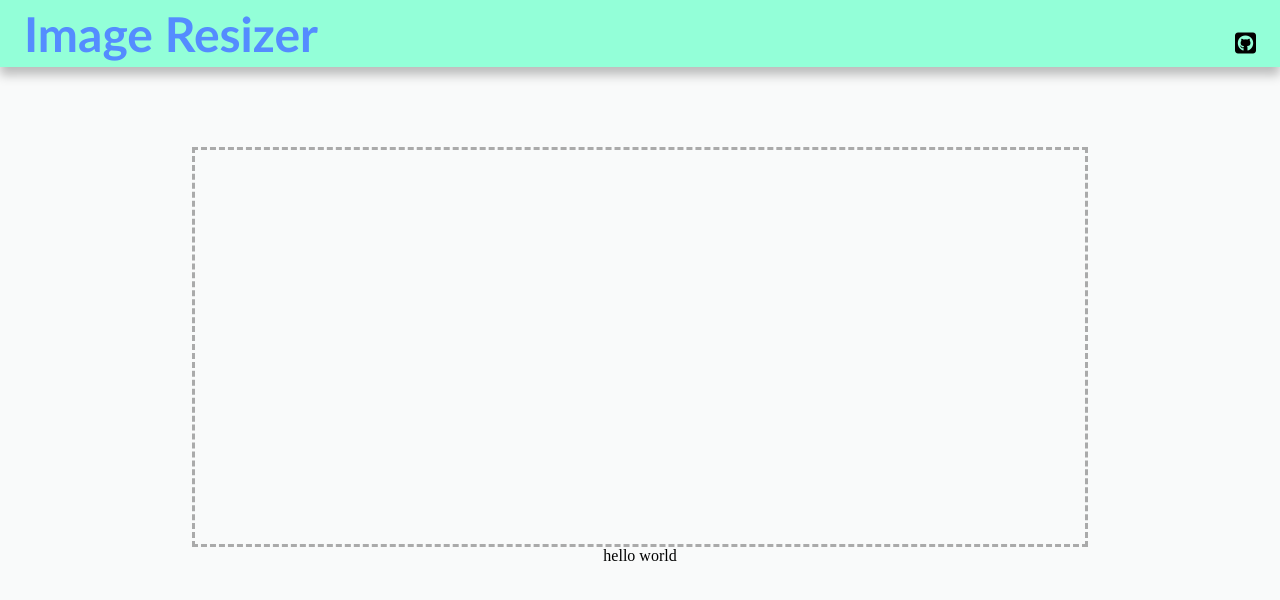
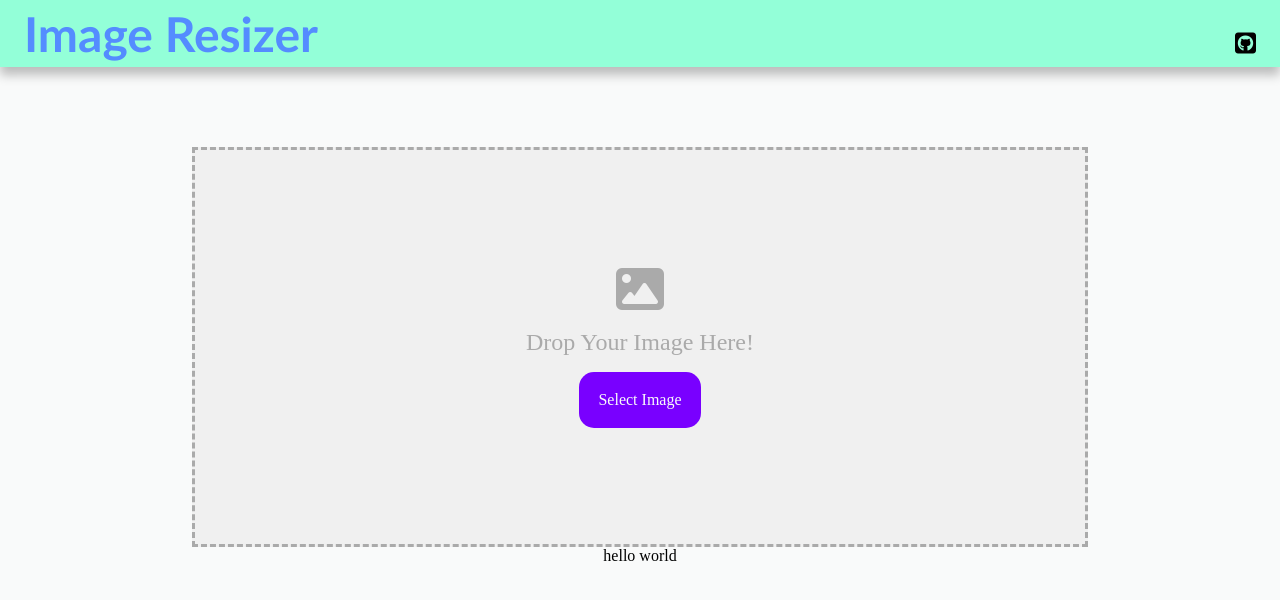
Before and after one commit to faseem619/ImageResizer, a React (Create React App) app in the folder front-end/: page / in a window 1280 px wide. Shown: the top 600 px of the page. Built offline with nearby package versions, Linux system fonts and the light colour scheme.

Commit message:
added more components to drag area

```diff
--- /dev/null
+++ b/front-end/src/CSS/button.css
@@ -0,0 +1,11 @@
+.button--select-file {
+  padding: 1.2em;
+  background-color: var(--font-color-accent);
+  color: var(--background-color-primary);
+  /* font-family: var(--font-primary); */
+  border-radius: 15px;
+}
+.button:hover {
+  cursor: pointer;
+  background-color: #582396;
+}
--- a/front-end/src/CSS/dragarea.css
+++ b/front-end/src/CSS/dragarea.css
@@ -8,4 +8,18 @@
   border: 3px dashed var(--border-color);
   width: 70%;
   height: 400px;
+  display: flex;
+  flex-direction: column;
+  justify-content: center;
+  align-items: center;
+  row-gap: 1em;
+  background-color: var(--background-color-accent);
 }
+.drag_area p {
+  color: var(--border-color);
+  font-size: var(--fs-p);
+}
+.drag_area i {
+  font-size: var(--fs-h1);
+  color: var(--border-color);
+}
--- a/front-end/src/CSS/navbar.css
+++ b/front-end/src/CSS/navbar.css
@@ -1,9 +1,4 @@
 .navbar {
-  --font-color-primary: #548cff;
-
-  --fs-h1: 3rem;
-  --fs-p: 1.5rem;
-
   background-color: var(--background-color-secondary);
   display: flex;
   justify-content: space-between;
--- a/front-end/src/Components/DragArea.js
+++ b/front-end/src/Components/DragArea.js
@@ -1,9 +1,14 @@
 import React from "react";
 import "../CSS/dragarea.css";
+import SelectButton from "./SelectButton";
 function DragArea() {
   return (
     <div className="drag_area--container">
-      <div className="drag_area"></div>
+      <div className="drag_area">
+        <i className="fas fa-image"></i>
+        <p>Drop Your Image Here!</p>
+        <SelectButton />
+      </div>
     </div>
   );
 }
--- /dev/null
+++ b/front-end/src/Components/SelectButton.js
@@ -0,0 +1,8 @@
+import React from "react";
+import "../CSS/button.css";
+
+function SelectButton() {
+  return <div className=" button button--select-file">Select Image</div>;
+}
+
+export default SelectButton;
--- a/front-end/src/index.css
+++ b/front-end/src/index.css
@@ -8,8 +8,16 @@
 :root {
   --font-primary: "Gill Sans", "Gill Sans MT", Calibri, "Trebuchet MS",
     sans-serif;
+  --font-color-accent: #7900ff;
+  --font-color-primary: #548cff;
+
+  --fs-h1: 3rem;
+  --fs-p: 1.5rem;
+
   --background-color-primary: #f9fafa;
   --background-color-secondary: #93ffd8;
+  --background-color-accent: #f0f0f0;
+
   --border-color: #aaaaaa;
 }
 body {
```
